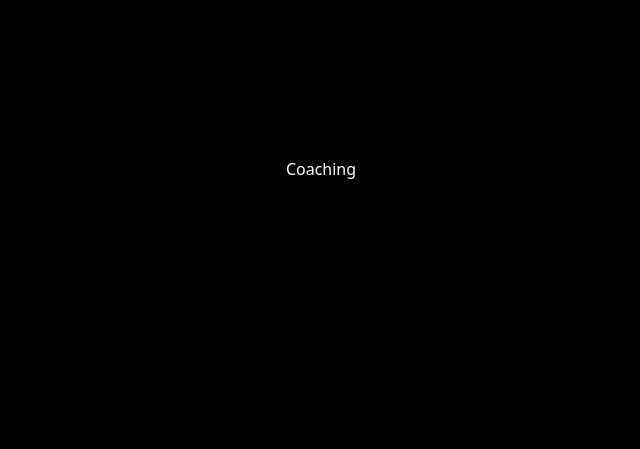
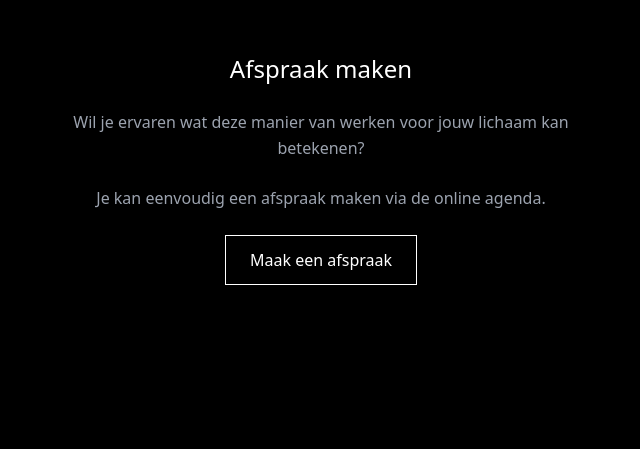
Before and after one commit to depaepkevin-hub/du-sable, a React (Vite) app: page / in a window 1280 px wide. Shown: the part 4231-4680 px from the top of the page, without its empty margins (319-959 px from the left). Built offline with nearby package versions, Linux system fonts and the light colour scheme.

Commit message:
cta: afspraak sectie toegevoegd met button

```diff
--- a/src/App.jsx
+++ b/src/App.jsx
@@ -137,12 +137,26 @@ function App() {
         </div>
       </section>
 
-      <section className="min-h-screen flex items-center justify-center">
-        <p>Coaching</p>
-      </section>
+      <section className="min-h-screen flex items-center justify-center px-6">
+        <div className="text-center max-w-xl space-y-6">
 
-      <section className="min-h-screen flex items-center justify-center">
-        <p>Afspraak</p>
+          <h2 className="text-2xl font-light">
+            Afspraak maken
+          </h2>
+
+          <p className="text-gray-400 leading-relaxed">
+            Wil je ervaren wat deze manier van werken voor jouw lichaam kan betekenen?
+          </p>
+
+          <p className="text-gray-400 leading-relaxed">
+            Je kan eenvoudig een afspraak maken via de online agenda.
+          </p>
+
+          <button className="mt-4 px-6 py-3 border border-white text-white hover:bg-white hover:text-black transition">
+            Maak een afspraak
+          </button>
+
+        </div>
       </section>
 
     </main>
```
